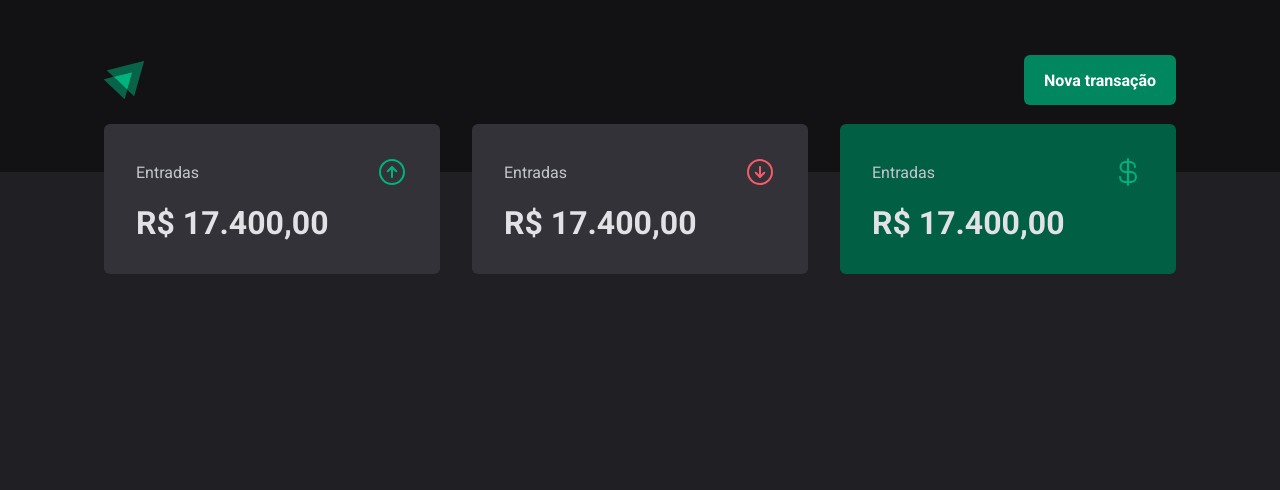
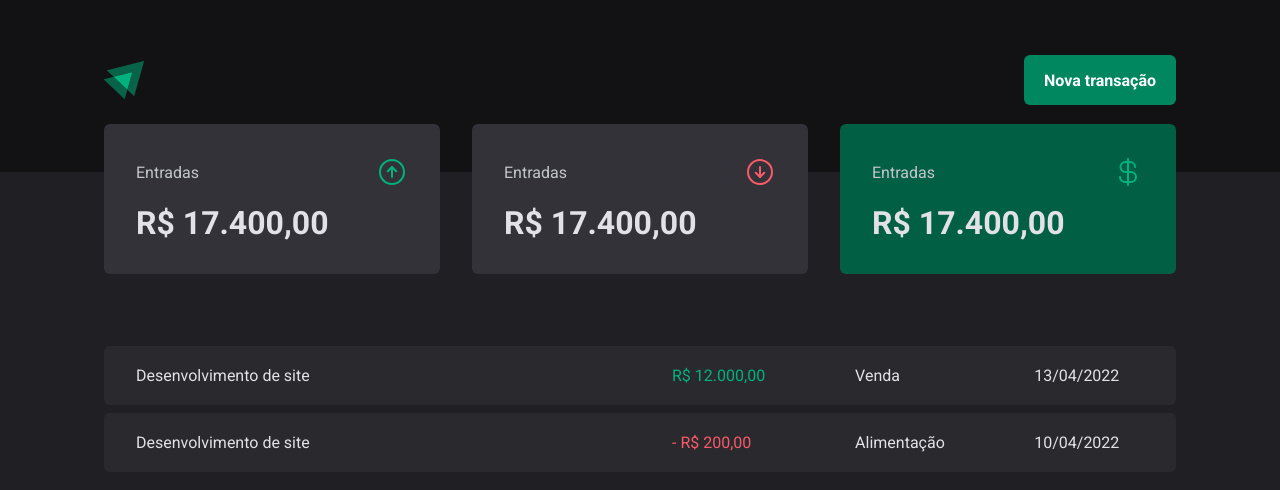
Before and after one commit to ian15963/DT-Money, a React (Vite) app: page / in a window 1280 px wide. Shown: the top 490 px of the page. Built offline with nearby package versions, Linux system fonts and the light colour scheme.

Commit message:
feat: Creating table structure.

```diff
--- a/src/pages/Transactions/index.tsx
+++ b/src/pages/Transactions/index.tsx
@@ -1,11 +1,39 @@
 import { Header } from "../../components/Header";
 import { Summary } from "../../components/Summary";
+import { PriceHighlight, TransactionsContainer, TransactionsTable } from "./styles";
 
 export const Transactions = () => {
   return(
     <div>
       <Header/>
       <Summary/>
+
+      <TransactionsContainer>
+        <TransactionsTable>
+          <tbody>
+            <tr>
+              <td width="50%">Desenvolvimento de site</td>
+              <td>
+                <PriceHighlight variant="income">
+                  R$ 12.000,00
+                </PriceHighlight>
+              </td>
+              <td>Venda</td>
+              <td>13/04/2022</td>
+            </tr>
+            <tr>
+              <td width="50%">Desenvolvimento de site</td>
+              <td>
+                <PriceHighlight variant="outcome">
+                  - R$ 200,00
+                </PriceHighlight>
+              </td>
+              <td>Alimentação</td>
+              <td>10/04/2022</td>
+            </tr>
+          </tbody>
+        </TransactionsTable>
+      </TransactionsContainer>
     </div>
   );
 }
--- a/src/pages/Transactions/styles.ts
+++ b/src/pages/Transactions/styles.ts
@@ -0,0 +1,39 @@
+import styled from "styled-components";
+
+
+export const TransactionsContainer = styled.main`
+  width: 100%;
+  max-width: 1120px;
+  margin: 4rem auto 0;
+  padding: 0 1.5rem;
+`
+
+export const TransactionsTable = styled.table`
+  width: 100%;
+  border-collapse: separate;
+  border-spacing: 0 0.5rem;
+  margin-top: 1.5rem;
+
+  td{
+    padding: 1.25rem 2rem;
+    background: ${props => props.theme['gray-700']};
+
+    &:first-child{
+      border-top-left-radius: 6px;
+      border-bottom-left-radius: 6px;
+    }
+
+    &:last-child{
+      border-top-right-radius: 6px;
+      border-bottom-right-radius: 6px;
+    }
+  }
+`
+
+interface PriceHighlightProps{
+  variant: 'income' | 'outcome';
+}
+
+export const PriceHighlight = styled.span<PriceHighlightProps>`
+  color: ${props => props.variant === "income" ? props.theme['green-300'] : props.theme['red-300']}
+`
```
